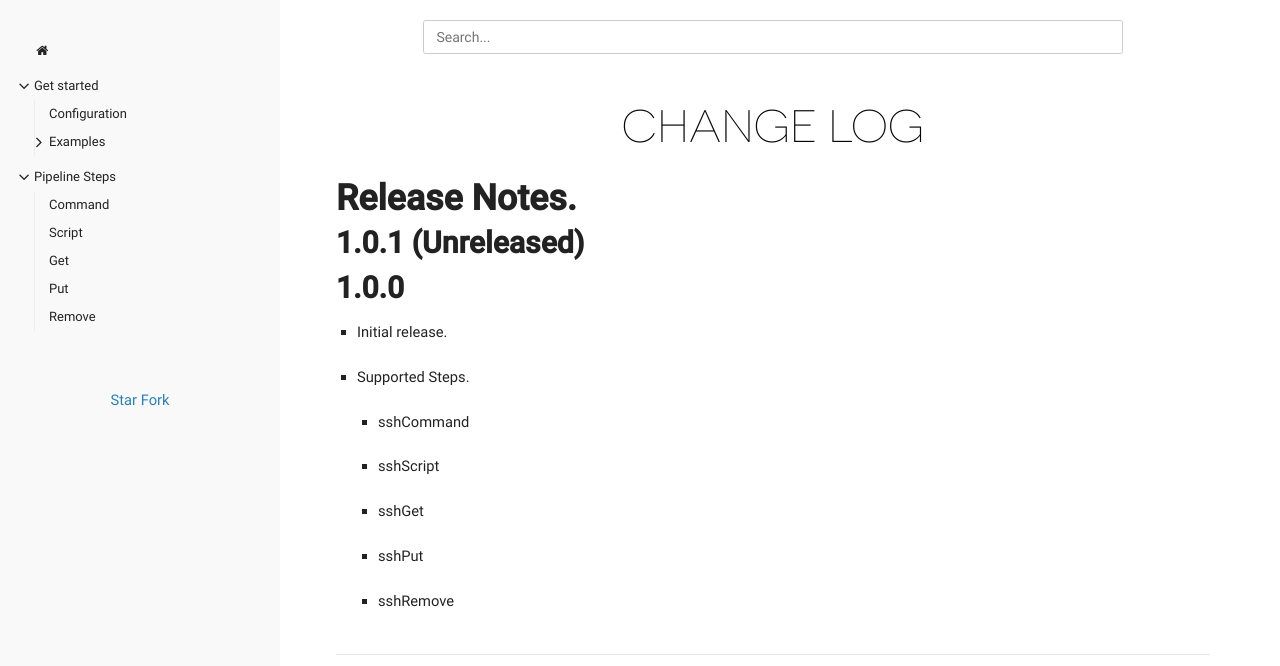
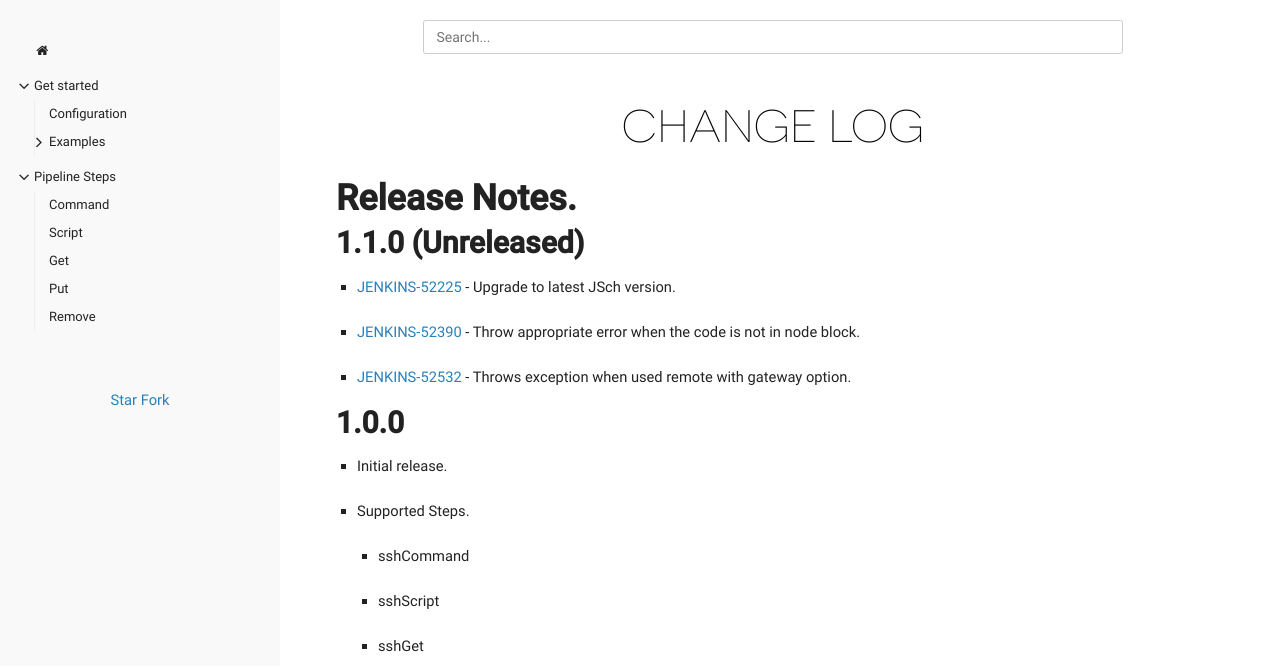
Before and after one commit to jenkinsci/ssh-steps-plugin, a plain HTML site: page changelog/index.html in a window 1280 px wide. Shown: the part 71-737 px from the top of the page. Drawn offline with Linux system fonts and the light colour scheme.

```diff
--- a/changelog/index.html
+++ b/changelog/index.html
@@ -217,8 +217,20 @@
 <h2 id="_release_notes">Release Notes.</h2>
 <div class="sectionbody">
 <div class="sect2">
-<h3 id="_1_0_1_unreleased">1.0.1 (Unreleased)</h3>
-
+<h3 id="_1_1_0_unreleased">1.1.0 (Unreleased)</h3>
+<div class="ulist">
+<ul>
+<li>
+<p><a href="https://issues.jenkins-ci.org/browse/JENKINS-52225">JENKINS-52225</a> - Upgrade to latest JSch version.</p>
+</li>
+<li>
+<p><a href="https://issues.jenkins-ci.org/browse/JENKINS-52390">JENKINS-52390</a> - Throw appropriate error when the code is not in node block.</p>
+</li>
+<li>
+<p><a href="https://issues.jenkins-ci.org/browse/JENKINS-52532">JENKINS-52532</a> - Throws exception when used remote with gateway option.</p>
+</li>
+</ul>
+</div>
 </div>
 <div class="sect2">
 <h3 id="_1_0_0">1.0.0</h3>
--- a/index.json
+++ b/index.json
@@ -67,7 +67,7 @@
 	"title": "Change Log",
 	"tags": [],
 	"description": "Change Log.",
-	"content": "Release Notes. 1.0.1 (Unreleased)  1.0.0   Initial release.\n  Supported Steps.\n  sshCommand\n  sshScript\n  sshGet\n  sshPut\n  sshRemove\n         "
+	"content": "Release Notes. 1.1.0 (Unreleased)   JENKINS-52225 - Upgrade to latest JSch version.\n  JENKINS-52390 - Throw appropriate error when the code is not in node block.\n  JENKINS-52532 - Throws exception when used remote with gateway option.\n    1.0.0   Initial release.\n  Supported Steps.\n  sshCommand\n  sshScript\n  sshGet\n  sshPut\n  sshRemove\n         "
 },
 {
 	"uri": "https://jenkinsci.github.io/ssh-steps-plugin/contributing/",
--- a/index.xml
+++ b/index.xml
@@ -102,7 +102,10 @@
       <pubDate>Wed, 27 Jun 2018 00:00:00 +0000</pubDate>
 
       <guid>https://jenkinsci.github.io/ssh-steps-plugin/changelog/</guid>
-      <description>Release Notes. 1.0.1 (Unreleased)  1.0.0   Initial release.
+      <description>Release Notes. 1.1.0 (Unreleased)   JENKINS-52225 - Upgrade to latest JSch version.
+  JENKINS-52390 - Throw appropriate error when the code is not in node block.
+  JENKINS-52532 - Throws exception when used remote with gateway option.
+    1.0.0   Initial release.
   Supported Steps.
   sshCommand
   sshScript
```
